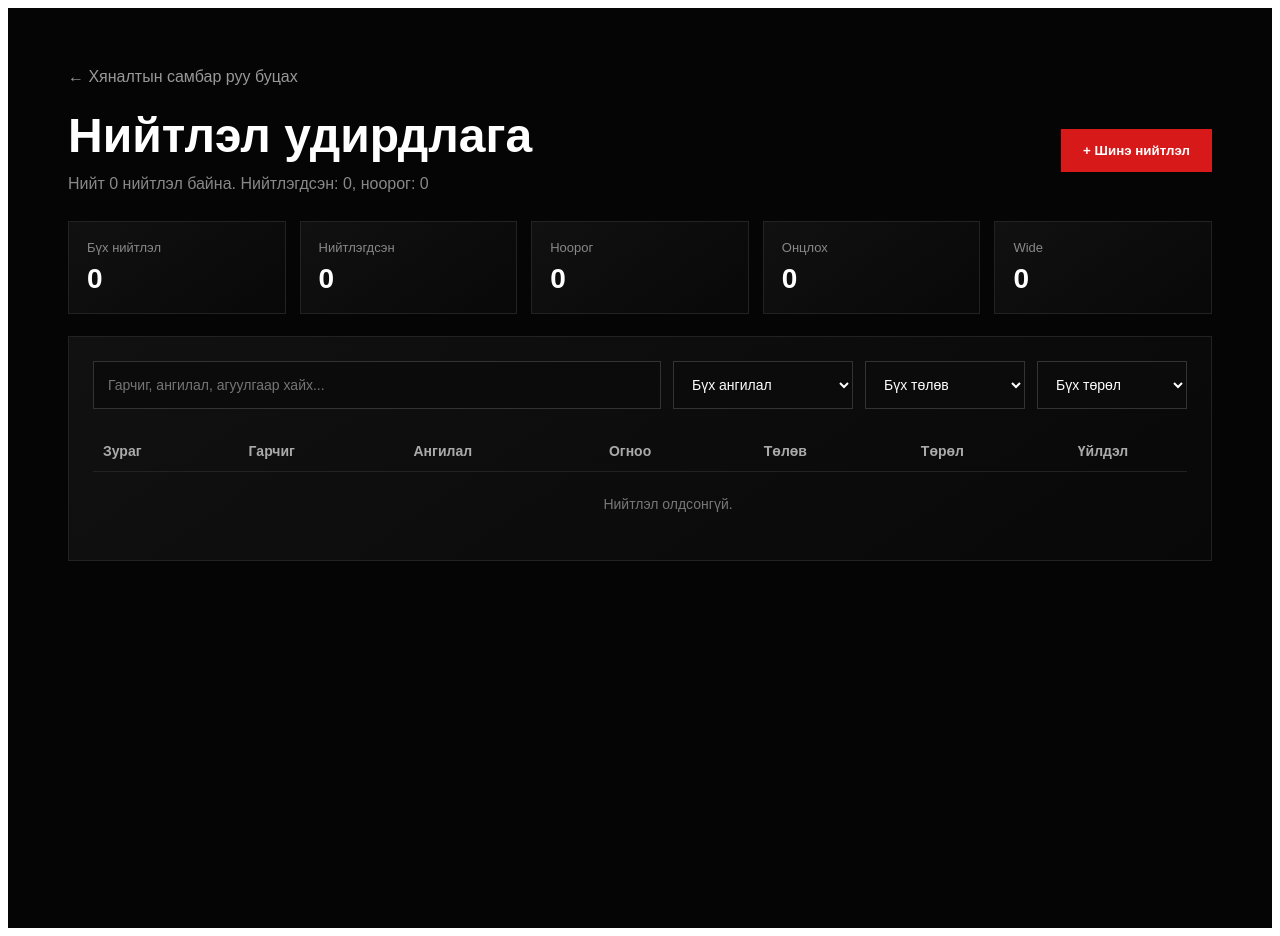
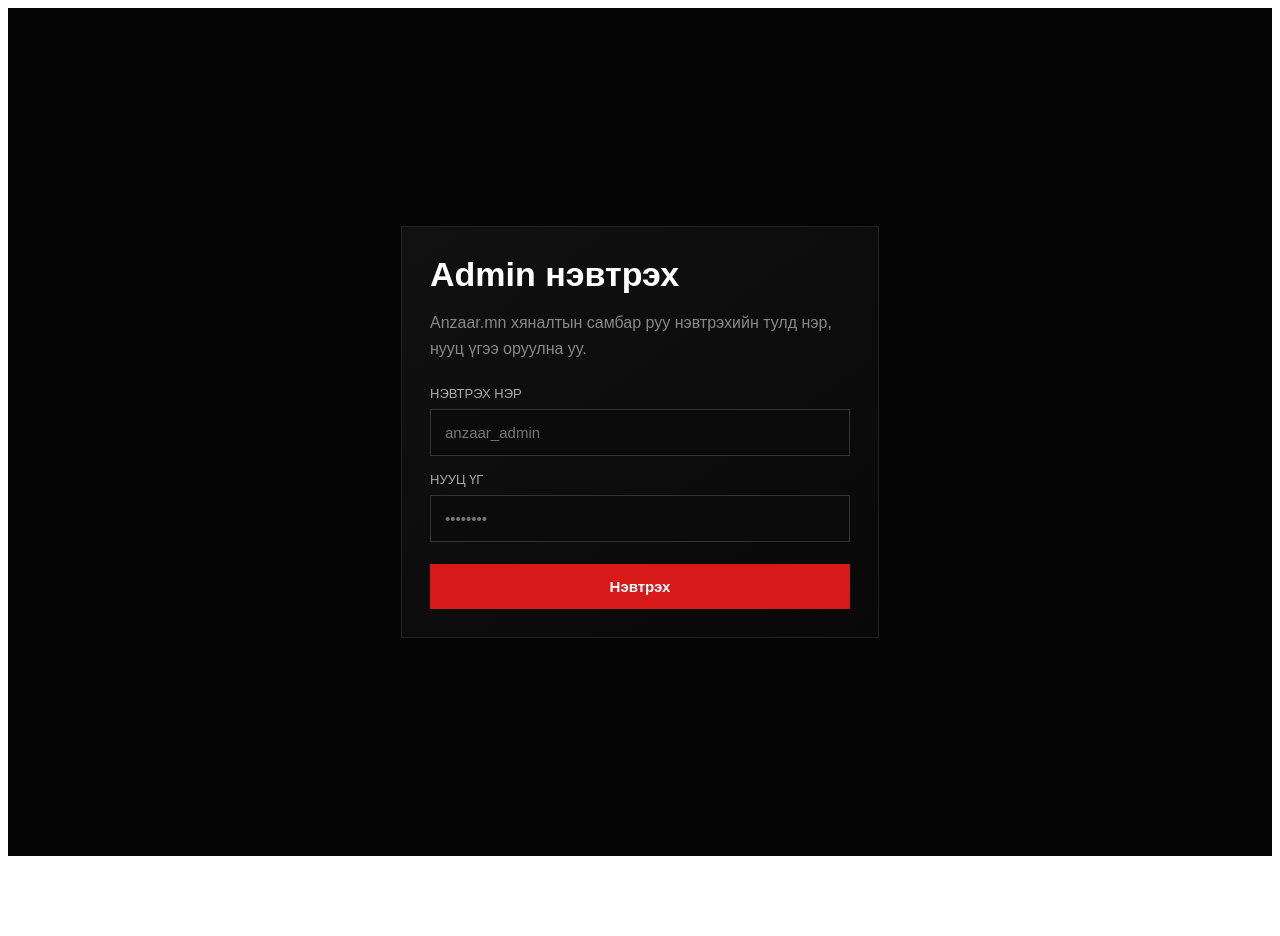
Before and after one commit to toogeemunkhtogtokh-ai/Anzaar-mn, a Next.js app: page /admin/articles in a window 1280 px wide. After the commit the page ends 864 px from the top, so only its background shows below. Built offline with nearby package versions, Linux system fonts and the light colour scheme.

Commit message:
Create layout.js

```diff
--- /dev/null
+++ b/app/admin/layout.js
@@ -0,0 +1,5 @@
+import AdminGuard from "../../components/AdminGuard";
+
+export default function AdminLayout({ children }) {
+  return <AdminGuard>{children}</AdminGuard>;
+}
```
